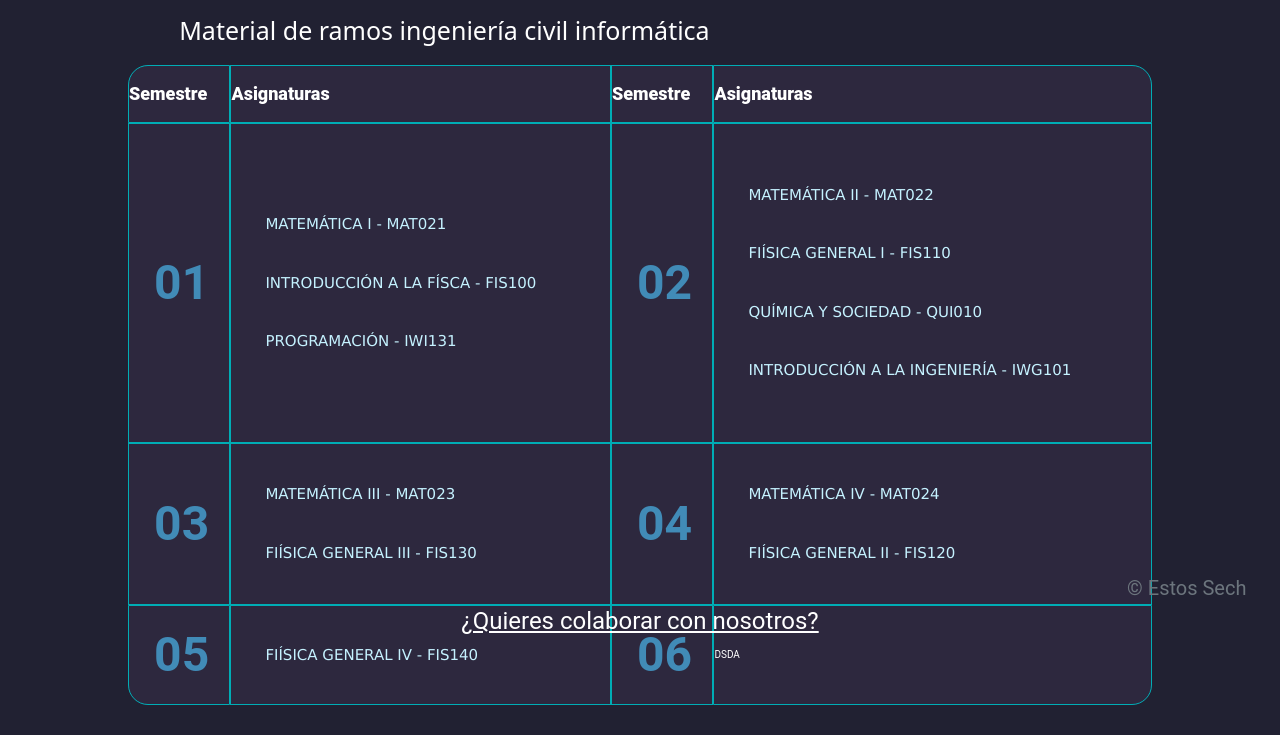
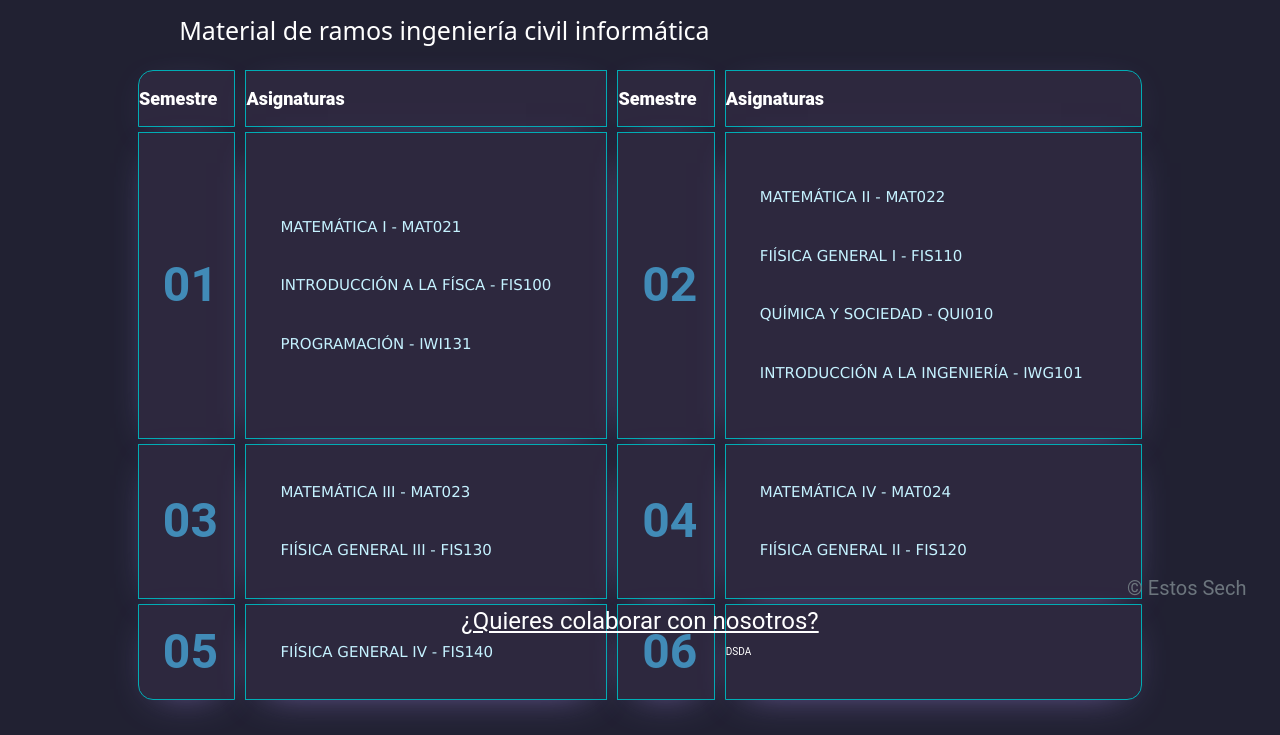
Before and after one commit to Organizate-USM/Organizate_USM, a Flask app: page /material in a window 1280 px wide. Shown: the part 65-800 px from the top of the page. Run offline with Flask 2, Linux system fonts and the light colour scheme; the visitor is signed in with stand-in values (Sample User, id 1); some libraries are stand-ins or nearby versions.

Commit message:
tabla material arreglos
tabla material arreglos

```diff
--- a/static/css/material.css
+++ b/static/css/material.css
@@ -198,10 +198,10 @@ h1{
     top: 50%;
     left: 50%;
     transform: translate(-50%,-50%);
-    background: #2d283e;
     border-radius: 20px;
     border-collapse: separate;
     list-style:none;
+    border-spacing: 10px 5px;
 
 }
 
@@ -209,6 +209,8 @@ h1{
 td, th {
     text-align: left;
     border: solid 1px #00adb5;
+    background: #2d283e;
+    box-shadow: 0 10px 40px -21px #8773c1;
   }
 
 tr td, th {
@@ -219,16 +221,16 @@ tr td, th {
 }
 
 th:first-child {
-    border-top-left-radius: 20px;
+    border-top-left-radius: 15px;
 }
 th:last-child {
-    border-top-right-radius: 20px;
+    border-top-right-radius: 15px;
 }
 tr:last-child td:first-child {
-    border-bottom-left-radius: 20px;
+    border-bottom-left-radius: 15px;
 }
 tr:last-child td:last-child {
-    border-bottom-right-radius: 20px;
+    border-bottom-right-radius: 15px;
 }
 
 
```
